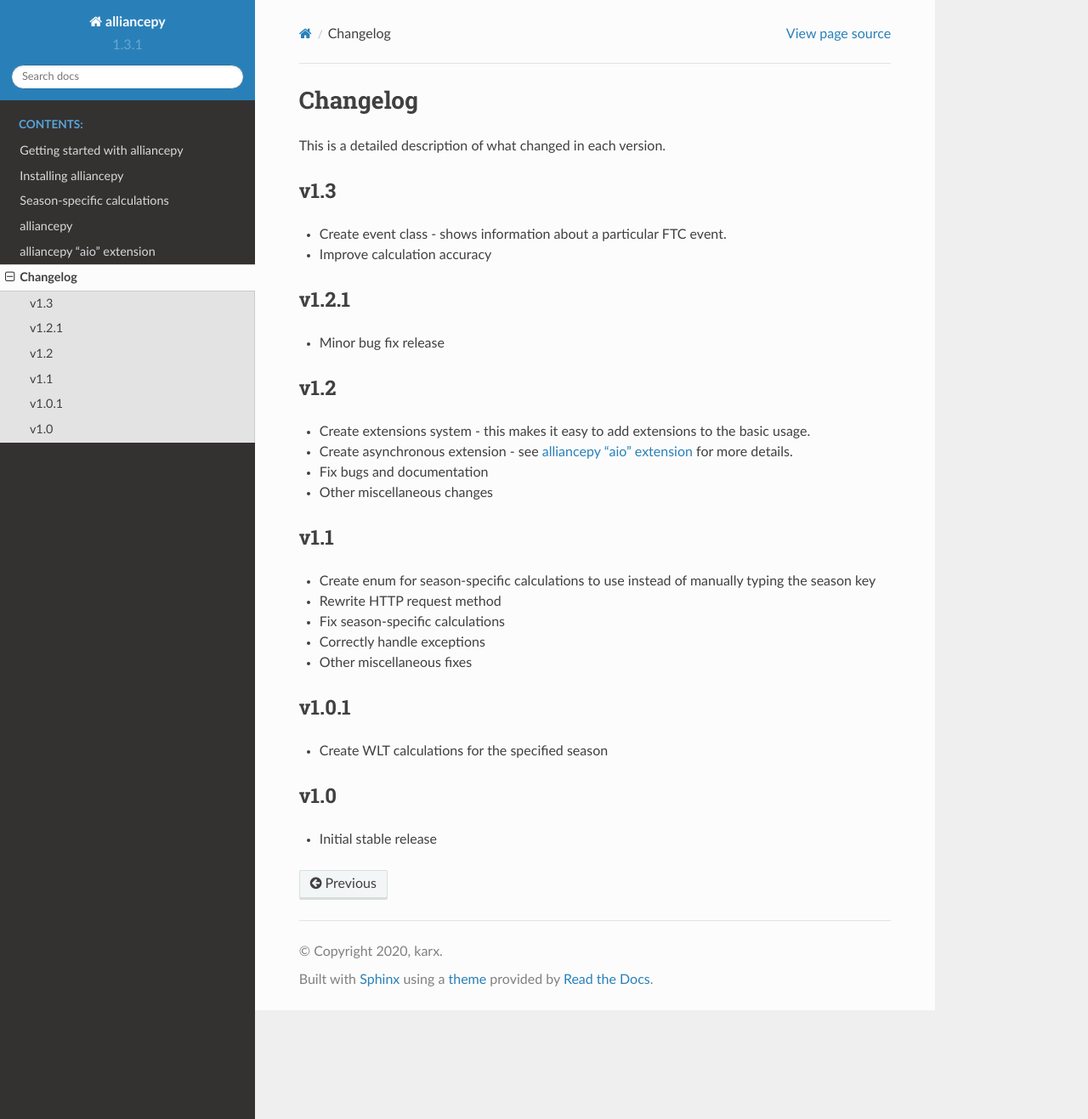
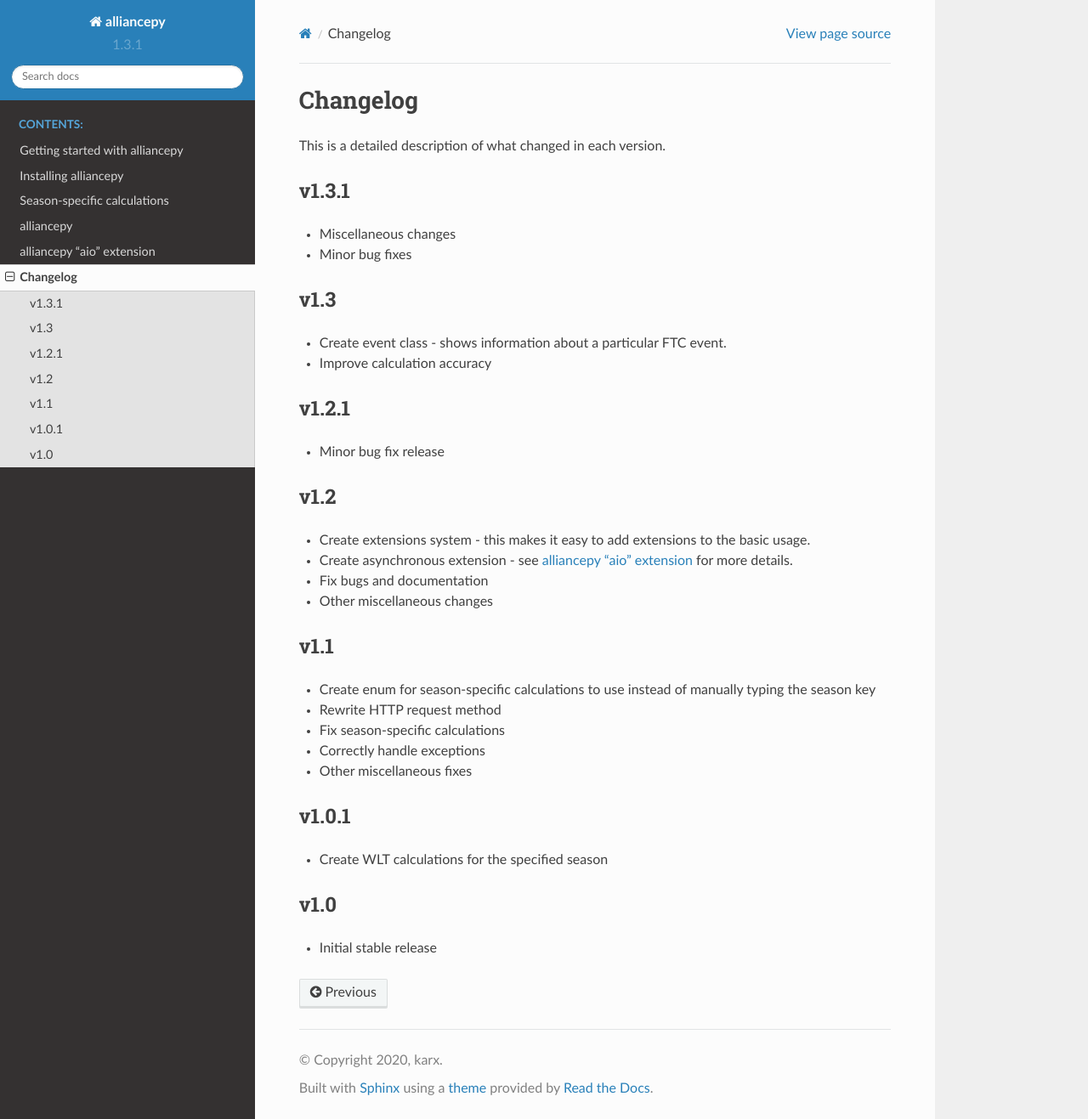
Before and after one commit to karx1/alliancepy, a Sphinx documentation site: the page built from docs/source/changelog.rst, in a window 1280 px wide and 1317 px high. Shown: the whole window at 85% size. Built offline with Sphinx 7.4.7 and the Read the Docs theme 2.0.0, drawn with Linux system fonts in a browser that asks for light colours.

Commit message:
Update changelog

```diff
--- a/docs/source/changelog.rst
+++ b/docs/source/changelog.rst
@@ -2,6 +2,13 @@ Changelog
 ==========
 
 This is a detailed description of what changed in each version.
+
+.. _vp1p3p1:
+
+v1.3.1
+-------
+- Miscellaneous changes
+- Minor bug fixes
 
 .. _vp1p3:
 
```
